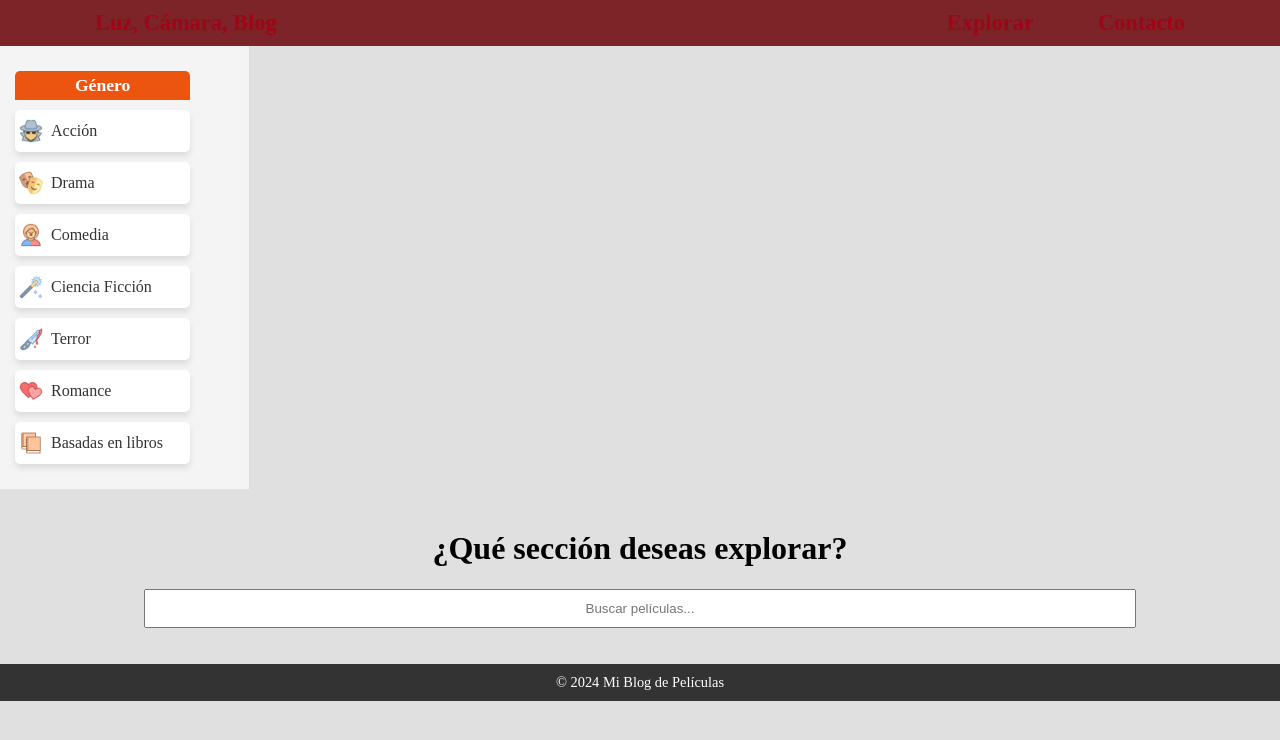
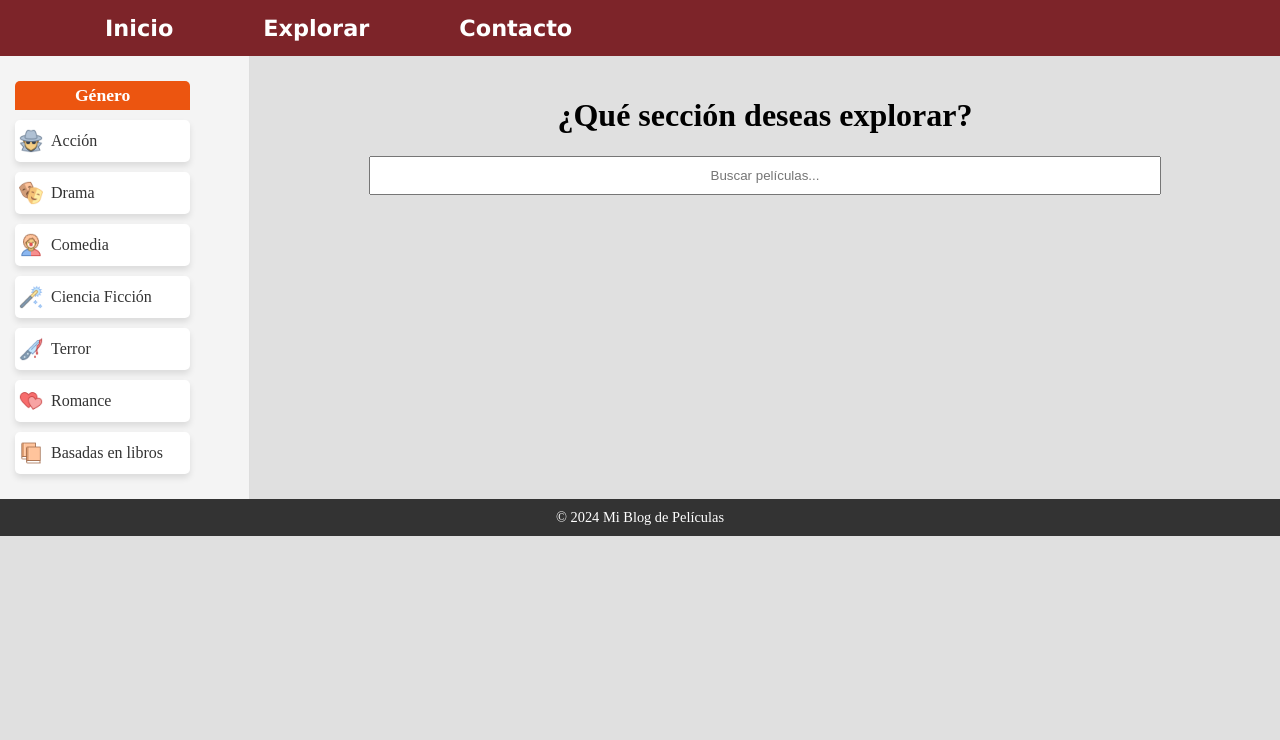
Before and after one commit to guadalupe-esteche/proyecto, a PHP site: page /paginas/explorar.php in a window 1280 px wide. Shown: the top 740 px of the page. Run offline with PHP 8.4, Linux system fonts and the light colour scheme; data that the repository does not hold is empty.

Commit message:
13 commit

```diff
--- a/estilos/estilos.css
+++ b/estilos/estilos.css
@@ -821,7 +821,7 @@ footer p {
 }
 
 /* Estilos para el contenedor general */
-.contenedor {
+.contenedor-explorar {
     display: flex;
 }
 
--- a/paginas/explorar.php
+++ b/paginas/explorar.php
@@ -14,16 +14,18 @@ include '../conexion/conexion.php'; // Conectar a la base de datos
 </head>
 
 <body>
-    <nav class="nav-explorar">
-        <div class="nav-container">
-            <div class="nav-left">
-                <a href="../index.php">Luz, Cámara, Blog</a>
-            </div>
-            <div class="nav-right">
+    <nav>
+        <ul class="menu-horizontal">
+            <li>
+                <a href="../index.php">Inicio</a>
+            </li>
+            <li>
                 <a href="explorar.php">Explorar</a>
+            </li>
+            <li>
                 <a href="contacto.php">Contacto</a>
-            </div>
-        </div>
+            </li>
+        </ul>
     </nav>
 
     <div class="contenedor-explorar">
```
